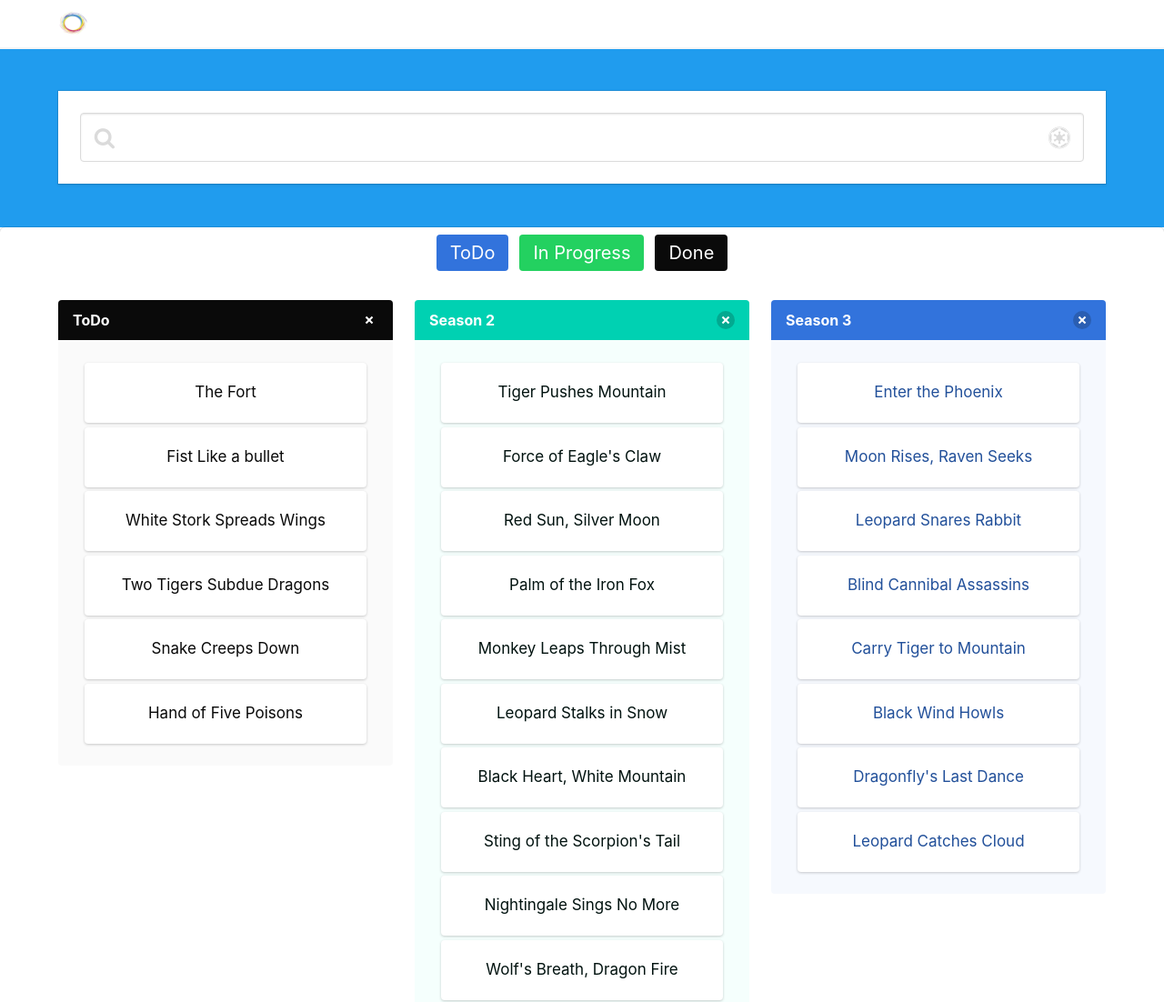
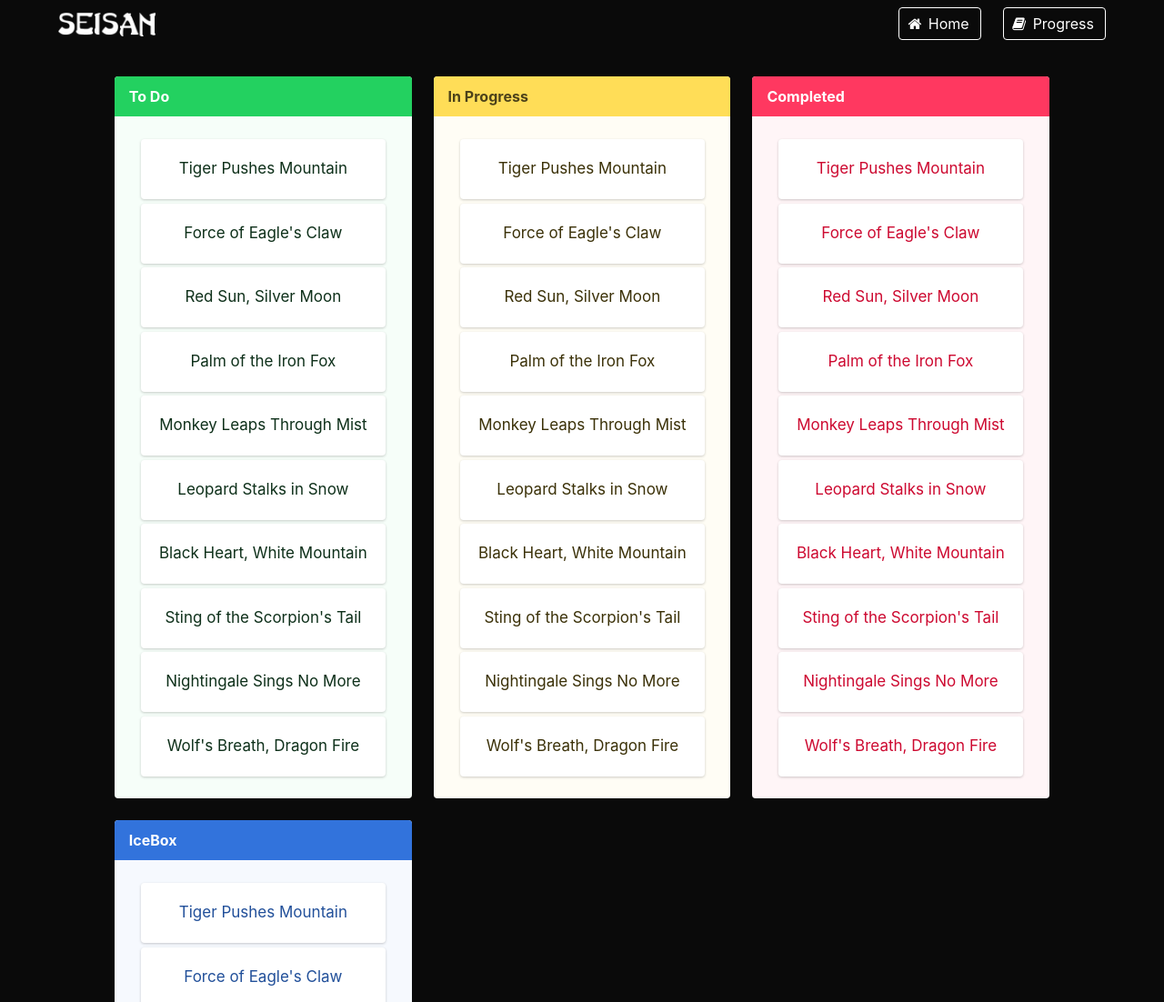
Before and after one commit to cookerlooker/seisanBulma, a website: page kanban.html in a window 1280 px wide. Shown: the top 1102 px of the page at 91% size. Drawn offline with nearby package versions, Linux system fonts and the light colour scheme; files that its build step writes are made by us from their sources.

Commit message:
Changes to html files

```diff
--- a/kanban.html
+++ b/kanban.html
@@ -11,84 +11,130 @@
 </head>
 
 <body>
-    <nav class="navbar has-shadow">
-        <div class="container">
-            <div class="navbar-brand"><a class="navbar-item" href="../"><img src="/assets/img/seisan.png" alt="Seisan: The Ninja's Productivity App"
-                    /></a>
-                <div class="navbar-burger burger" data-target="navMenu"><span></span><span></span><span></span></div>
-            </div>
-            <div class="navbar-menu" id="navMenu">
-                <div class="navbar-end">
-                    <!-- <div class="navbar-item has-dropdown is-hoverable"><a class="navbar-link">Account</a>
-                        <div class="navbar-dropdown"><a class="navbar-item">Dashboard</a><a class="navbar-item">Profile</a><a
-                                class="navbar-item">Settings</a>
-                            <hr class="navbar-divider" />
-                            <div class="navbar-item">Logout</div> -->
-                </div>
-            </div>
-        </div>
-        </div>
-        </div>
-    </nav>
-    <section class="hero is-info">
-        <div class="hero-body">
-            <div class="container">
-                <div class="card">
-                    <div class="card-content">
-                        <div class="content">
-                            <div class="control has-icons-left has-icons-right">
-                                <input class="input is-large" type="search" placeholder="" /><span class="icon is-medium is-left"><i
-                                        class="fa fa-search"></i></span><span class="icon is-medium is-right"><i class="fa fa-empire"></i></span>
-                            </div>
+    <section class="hero is-black is-fullheight">
+        <div class="hero-head">
+            <nav class="navbar">
+                <div class="container">
+                    <div class="navbar-brand">
+                        <a class="navbar-item" href="../">
+                            <img src="./assets/img/seisan-type-white.png" alt="Logo">
+                        </a>
+                        <span class="navbar-burger burger" data-target="navbarMenu">
+                            <span></span>
+                            <span></span>
+                            <span></span>
+                        </span>
+                    </div>
+                    <div id="navbarMenu" class="navbar-menu">
+                        <div class="navbar-end">
+                            <span class="navbar-item">
+                                <a class="button is-white is-outlined" href="#">
+                                    <span class="icon">
+                                        <i class="fa fa-home"></i>
+                                    </span>
+                                    <span>Home</span>
+                                </a>
+                            </span>
+                            <span class="navbar-item">
+                                <a class="button is-white is-outlined" href="#">
+                                    <span class="icon">
+                                        <i class="fa fa-book"></i>
+                                    </span>
+                                    <span>Progress
+                                    </span>
+                                </a>
+                            </span>
+
                         </div>
                     </div>
                 </div>
-            </div>
+            </nav>
         </div>
-    </section>
-    <div class="box cta">
-        <div class="columns is-mobile is-centered">
-            <div class="field is-grouped is-grouped-multiline">
-                <div class="control"><span class="tag is-link is-large">ToDo</span></div>
-                <div class="control"><span class="tag is-success is-large">In Progress</span></div>
-                <div class="control"><span class="tag is-black is-large">Done</span></div>
-            </div>
-        </div>
+
         <section class="container">
             <div class="columns is-mobile is-centered" id="sectioncontainer">
                 <div class="column is-narrow">
-                    <article class="message is-black">
+                    <article class="message is-success">
                         <div class="message-header">
-                            <p>ToDo</p>
-                            <button class="delete" aria-label="delete"></button>
+                            <p>To Do</p>
                         </div>
                         <div class="message-body">
                             <div class="board-item">
-                                <div class="board-item-content"><span>The Fort</span></div>
+                                <div class="board-item-content"><span>Tiger Pushes Mountain</span></div>
                             </div>
                             <div class="board-item">
-                                <div class="board-item-content"><span>Fist Like a bullet</span></div>
+                                <div class="board-item-content"><span>Force of Eagle's Claw</span></div>
                             </div>
                             <div class="board-item">
-                                <div class="board-item-content"><span>White Stork Spreads Wings</span></div>
+                                <div class="board-item-content"><span>Red Sun, Silver Moon</span></div>
                             </div>
                             <div class="board-item">
-                                <div class="board-item-content"><span>Two Tigers Subdue Dragons</span></div>
+                                <div class="board-item-content"><span>Palm of the Iron Fox</span></div>
                             </div>
                             <div class="board-item">
-                                <div class="board-item-content"><span>Snake Creeps Down</span></div>
+                                <div class="board-item-content"><span>Monkey Leaps Through Mist</span></div>
                             </div>
                             <div class="board-item">
-                                <div class="board-item-content"><span>Hand of Five Poisons</span></div>
+                                <div class="board-item-content"><span>Leopard Stalks in Snow</span></div>
+                            </div>
+                            <div class="board-item">
+                                <div class="board-item-content"><span>Black Heart, White Mountain</span></div>
+                            </div>
+                            <div class="board-item">
+                                <div class="board-item-content"><span>Sting of the Scorpion's Tail</span></div>
+                            </div>
+                            <div class="board-item">
+                                <div class="board-item-content"><span>Nightingale Sings No More</span></div>
+                            </div>
+                            <div class="board-item">
+                                <div class="board-item-content"><span>Wolf's Breath, Dragon Fire</span></div>
                             </div>
                         </div>
                     </article>
                 </div>
                 <div class="column is-narrow">
-                    <article class="message is-primary">
+                    <article class="message is-warning">
                         <div class="message-header">
-                            <p>Season 2</p>
-                            <button class="delete" aria-label="delete"></button>
+                            <p>In Progress</p>
+                        </div>
+                        <div class="message-body">
+                            <div class="board-item">
+                                <div class="board-item-content"><span>Tiger Pushes Mountain</span></div>
+                            </div>
+                            <div class="board-item">
+                                <div class="board-item-content"><span>Force of Eagle's Claw</span></div>
+                            </div>
+                            <div class="board-item">
+                                <div class="board-item-content"><span>Red Sun, Silver Moon</span></div>
+                            </div>
+                            <div class="board-item">
+                                <div class="board-item-content"><span>Palm of the Iron Fox</span></div>
+                            </div>
+                            <div class="board-item">
+                                <div class="board-item-content"><span>Monkey Leaps Through Mist</span></div>
+                            </div>
+                            <div class="board-item">
+                                <div class="board-item-content"><span>Leopard Stalks in Snow</span></div>
+                            </div>
+                            <div class="board-item">
+                                <div class="board-item-content"><span>Black Heart, White Mountain</span></div>
+                            </div>
+                            <div class="board-item">
+                                <div class="board-item-content"><span>Sting of the Scorpion's Tail</span></div>
+                            </div>
+                            <div class="board-item">
+                                <div class="board-item-content"><span>Nightingale Sings No More</span></div>
+                            </div>
+                            <div class="board-item">
+                                <div class="board-item-content"><span>Wolf's Breath, Dragon Fire</span></div>
+                            </div>
+                        </div>
+                    </article>
+                </div>
+                <div class="column is-narrow">
+                    <article class="message is-danger">
+                        <div class="message-header">
+                            <p>Completed</p>
                         </div>
                         <div class="message-body">
                             <div class="board-item">
@@ -127,99 +173,38 @@
                 <div class="column is-narrow">
                     <article class="message is-link">
                         <div class="message-header">
-                            <p>Season 3</p>
-                            <button class="delete" aria-label="delete"></button>
+                            <p>IceBox</p>
                         </div>
                         <div class="message-body">
                             <div class="board-item">
-                                <div class="board-item-content"><span>Enter the Phoenix</span></div>
+                                <div class="board-item-content"><span>Tiger Pushes Mountain</span></div>
                             </div>
                             <div class="board-item">
-                                <div class="board-item-content"><span>Moon Rises, Raven Seeks</span></div>
+                                <div class="board-item-content"><span>Force of Eagle's Claw</span></div>
                             </div>
                             <div class="board-item">
-                                <div class="board-item-content"><span>Leopard Snares Rabbit</span></div>
+                                <div class="board-item-content"><span>Red Sun, Silver Moon</span></div>
                             </div>
                             <div class="board-item">
-                                <div class="board-item-content"><span>Blind Cannibal Assassins</span></div>
+                                <div class="board-item-content"><span>Palm of the Iron Fox</span></div>
                             </div>
                             <div class="board-item">
-                                <div class="board-item-content"><span>Carry Tiger to Mountain</span></div>
+                                <div class="board-item-content"><span>Monkey Leaps Through Mist</span></div>
                             </div>
                             <div class="board-item">
-                                <div class="board-item-content"><span>Black Wind Howls</span></div>
+                                <div class="board-item-content"><span>Leopard Stalks in Snow</span></div>
                             </div>
                             <div class="board-item">
-                                <div class="board-item-content"><span>Dragonfly's Last Dance</span></div>
+                                <div class="board-item-content"><span>Black Heart, White Mountain</span></div>
                             </div>
                             <div class="board-item">
-                                <div class="board-item-content"><span>Leopard Catches Cloud</span></div>
-                            </div>
-                        </div>
-                    </article>
-                </div>
-                <div class="column is-narrow">
-                    <article class="message is-info">
-                        <div class="message-header">
-                            <p>Info</p>
-                            <button class="delete" aria-label="delete"></button>
-                        </div>
-                        <div class="message-body">
-                            <div class="board-item">
-                                <div class="board-item-content"><span>Bronchy</span></div>
+                                <div class="board-item-content"><span>Sting of the Scorpion's Tail</span></div>
                             </div>
                             <div class="board-item">
-                                <div class="board-item-content"><span>Aorta</span></div>
+                                <div class="board-item-content"><span>Nightingale Sings No More</span></div>
                             </div>
                             <div class="board-item">
-                                <div class="board-item-content"><span>Alveolae</span></div>
-                            </div>
-                            <div class="board-item">
-                                <div class="board-item-content"><span>TALISMAN</span></div>
-                            </div>
-                        </div>
-                    </article>
-                </div>
-                <div class="column is-narrow">
-                    <article class="message is-success">
-                        <div class="message-header">
-                            <p>Success</p>
-                            <button class="delete" aria-label="delete"></button>
-                        </div>
-                        <div class="message-body">
-                            <div class="board-item">
-                                <div class="board-item-content"><span>signature</span></div>
-                            </div>
-                            <div class="board-item">
-                                <div class="board-item-content"><span>weasel</span></div>
-                            </div>
-                            <div class="board-item">
-                                <div class="board-item-content"><span>solana</span></div>
-                            </div>
-                            <div class="board-item">
-                                <div class="board-item-content"><span>hydro</span></div>
-                            </div>
-                        </div>
-                    </article>
-                </div>
-                <div class="column is-narrow">
-                    <article class="message is-warning">
-                        <div class="message-header">
-                            <p>Warning</p>
-                            <button class="delete" aria-label="delete"></button>
-                        </div>
-                        <div class="message-body">
-                            <div class="board-item">
-                                <div class="board-item-content"><span>Ganimede</span></div>
-                            </div>
-                            <div class="board-item">
-                                <div class="board-item-content"><span>Europa</span></div>
-                            </div>
-                            <div class="board-item">
-                                <div class="board-item-content"><span>Tycho</span></div>
-                            </div>
-                            <div class="board-item">
-                                <div class="board-item-content"><span>Io</span></div>
+                                <div class="board-item-content"><span>Wolf's Breath, Dragon Fire</span></div>
                             </div>
                         </div>
                     </article>
```
Also changed, not shown: index.html (+45 -12 lines), index2.html (+79 -0 lines), 1 other file.
